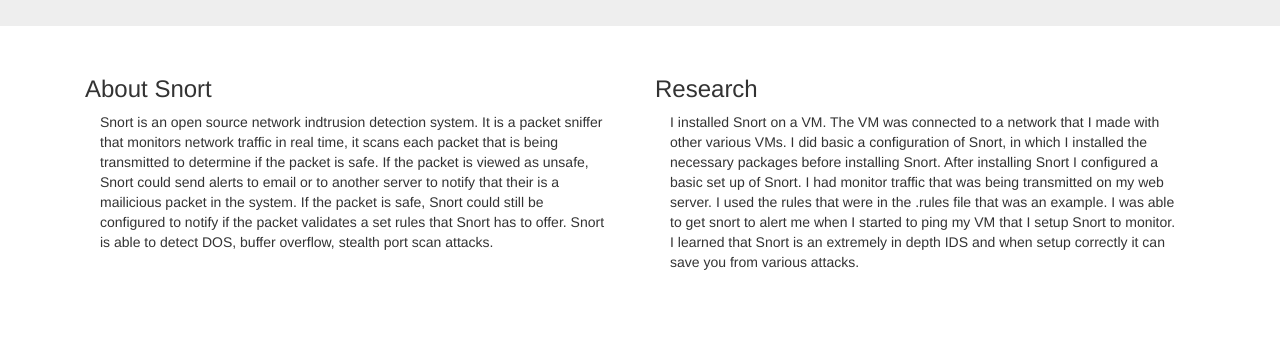
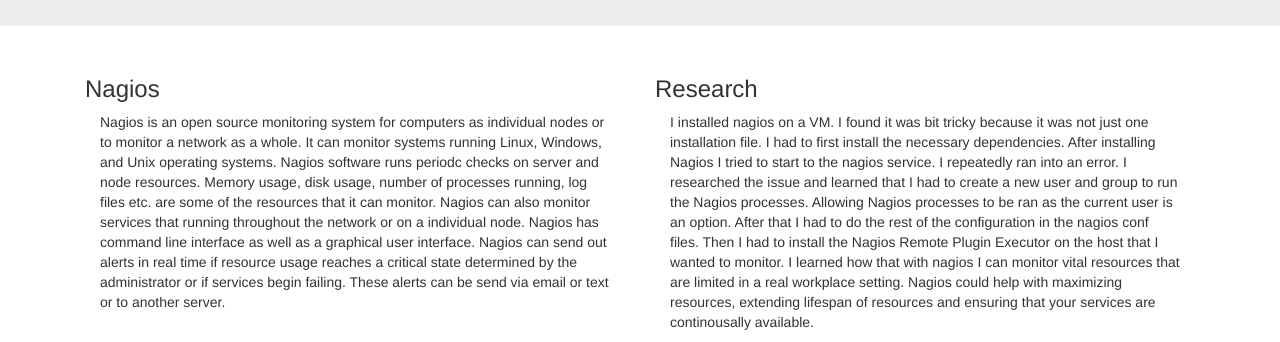
Before and after one commit to tega25/CSE_405, a plain HTML site: page index.html in a window 1280 px wide. Shown: the part 797-1139 px from the top of the page. Before the commit the page ends 1079 px from the top, so only its background shows below. Drawn offline with nearby package versions, Linux system fonts and the light colour scheme.

Commit message:
Assignment Seven

```diff
--- a/index.html
+++ b/index.html
@@ -21,7 +21,7 @@
 	</header>
 
 	<section class = "jumbotron">
-        <img src="https://4.bp.blogspot.com/-wRySNW_vEpE/WDygxFJtLMI/AAAAAAAAA8E/tKRJr0cs8vEmARv1s5bedFqQtT3z07yUgCK4B/s400/infographic.png"
+        <img src="https://dinfratechsource.files.wordpress.com/2018/11/f548b-nagios-core-featured.png?w=286&h=83"
 width = "850" length = "850"></img>
 
 	</section>
@@ -29,15 +29,17 @@
 	<section class ="About Snort">
         <section class = "container">
         <div class = "col-sm-6">
-            <h3> About Snort</h3>
+            <h3> Nagios </h3>
                 <p class = "col-sm-12" >
-                	Snort is an open source network indtrusion detection system. It is a packet sniffer that monitors network traffic in real time, it scans each packet that is being transmitted to determine if the packet is safe. If the packet is viewed as unsafe, Snort could send alerts to email or to another server to notify that their is a mailicious packet in the system. If the packet is safe, Snort could still be configured to notify if the packet validates a set rules that Snort has to offer. Snort is able to detect DOS, buffer overflow, stealth port scan attacks. </p>
+Nagios is an open source monitoring system for computers as individual nodes or to monitor a network as a whole. It can monitor systems running Linux, Windows, and Unix operating systems. Nagios software runs periodc checks on server and node resources. Memory usage, disk usage, number of processes running, log files etc. are some of the resources that it can monitor. Nagios can also monitor services that running throughout the network or on a individual node. Nagios has command line interface as well as a graphical user interface. Nagios can send out alerts in real time if resource usage reaches a critical state determined by the administrator or if services begin failing. These alerts can be send via email or text or to another server.
+		</p>
         </div>
 
         <div class = "col-sm-6">
             <h3> Research</h3>
                 <p class = "col-sm-12" >
-                	I installed Snort on a VM. The VM was connected to a network that I made with other various VMs. I did basic a configuration of Snort, in which I installed the necessary packages before installing Snort. After installing Snort I configured a basic set up of Snort. I had monitor traffic that was being transmitted on my web server. I used the rules that were in the .rules file that was an example. I was able to get snort to alert me when I started to ping my VM that I setup Snort to monitor. I learned that Snort is an extremely in depth IDS and when setup correctly it can save you from various attacks.  </p>
+I installed nagios on a VM. I found it was bit tricky because it was not just one installation file. I had to first install the necessary dependencies. After installing Nagios I tried to start to the nagios service. I repeatedly ran into an error. I researched the issue and learned that I had to create a new user and group to run the Nagios processes. Allowing Nagios processes to be ran as the current user is an option. After that I had to do the rest of the configuration in the nagios conf files. Then I had to install the Nagios Remote Plugin Executor on the host that I wanted to monitor. I learned how that with nagios I can monitor vital resources that are limited in a real workplace setting. Nagios could help with maximizing resources, extending lifespan of resources and ensuring that your services are continousally available.
+		  </p>
         </div>
 
 
```
